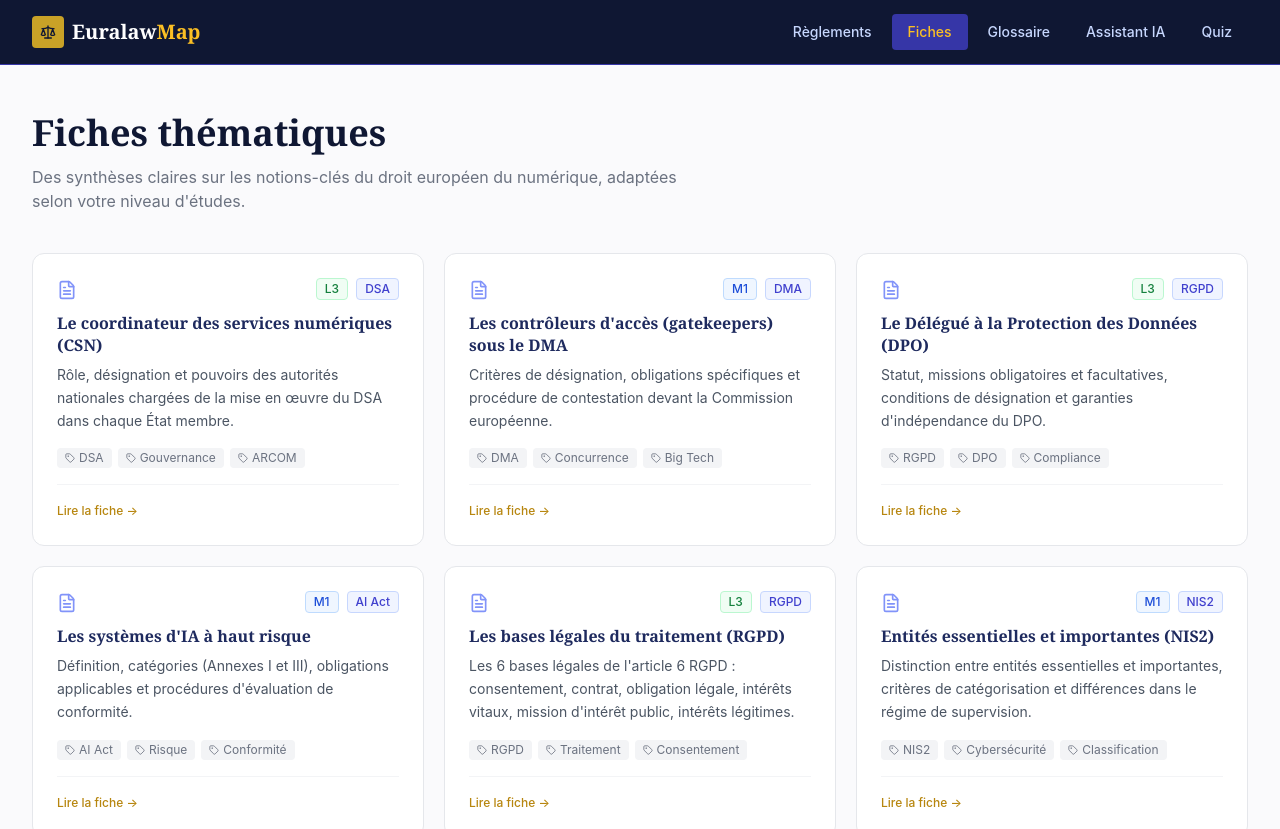
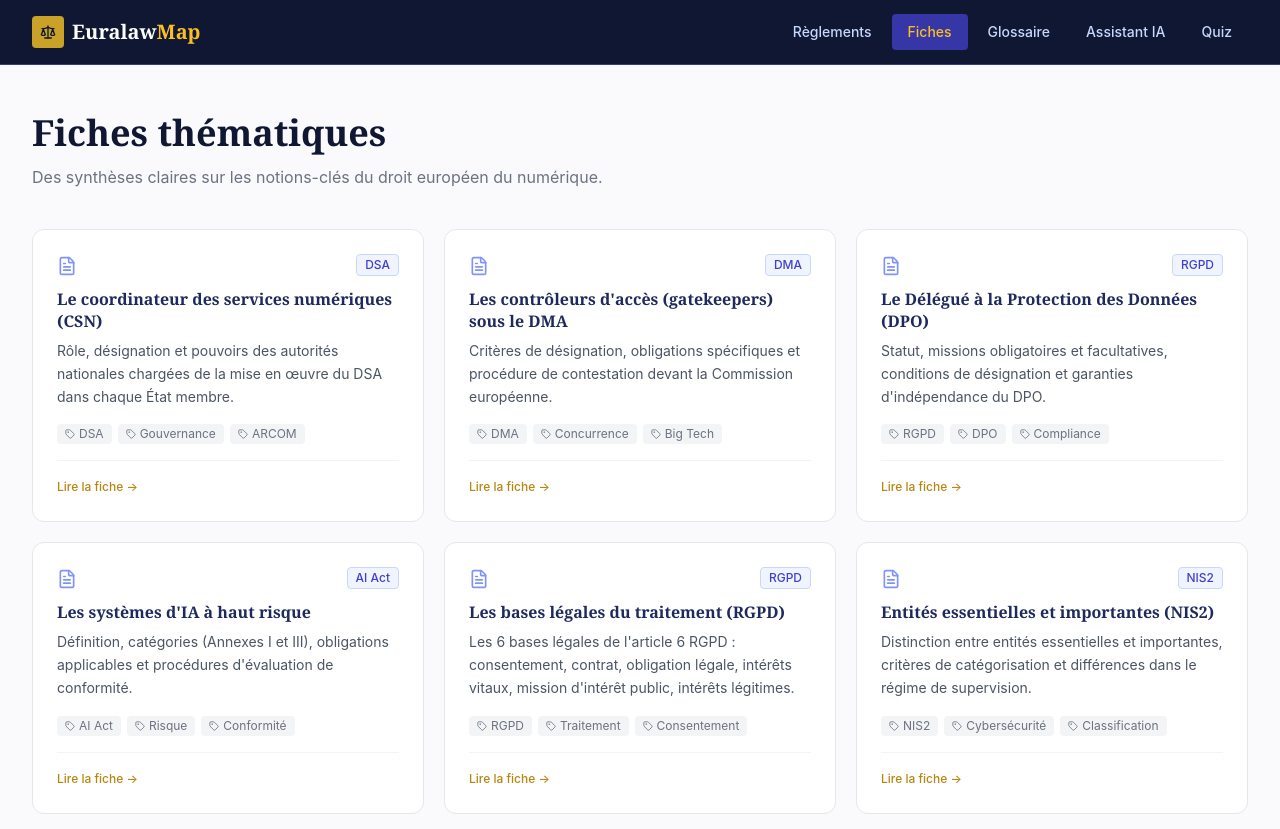
Before and after one commit to norhaneb17/EuraLawMap, a Next.js app: page /fiches in a window 1280 px wide. Shown: the top 829 px of the page. Built offline with nearby package versions, Linux system fonts and the light colour scheme.

Commit message:
feat: remove academic level indicators (L3/M1/M2) from all pages

```diff
--- a/app/fiches/[slug]/page.tsx
+++ b/app/fiches/[slug]/page.tsx
@@ -2,11 +2,6 @@ import { notFound } from "next/navigation";
 import Link from "next/link";
 import { ArrowLeft, Tag, BookOpen, Scale, AlertTriangle, CheckCircle } from "lucide-react";
 
-const difficultyColors: Record<string, string> = {
-  L3: "bg-green-50 text-green-700 border-green-200",
-  M1: "bg-blue-50 text-blue-700 border-blue-200",
-  M2: "bg-purple-50 text-purple-700 border-purple-200",
-};
 
 const fichesData: Record<string, {
   slug: string;
@@ -374,9 +369,6 @@ export default function FichePage({ params }: { params: { slug: string } }) {
       {/* Header */}
       <div className="mb-8">
         <div className="flex flex-wrap gap-2 mb-4">
-          <span className={`text-xs font-semibold px-2.5 py-1 rounded border ${difficultyColors[fiche.difficulty]}`}>
-            Niveau {fiche.difficulty}
-          </span>
           <span className="text-xs font-semibold px-2.5 py-1 rounded border bg-navy-50 text-navy-700 border-navy-200">
             {fiche.regulation}
           </span>
--- a/app/fiches/page.tsx
+++ b/app/fiches/page.tsx
@@ -52,11 +52,6 @@ const mockFiches = [
   },
 ];
 
-const difficultyColors: Record<string, string> = {
-  L3: "bg-green-50 text-green-700 border-green-200",
-  M1: "bg-blue-50 text-blue-700 border-blue-200",
-  M2: "bg-purple-50 text-purple-700 border-purple-200",
-};
 
 export default function FichesPage() {
   return (
@@ -66,8 +61,7 @@ export default function FichesPage() {
           Fiches thématiques
         </h1>
         <p className="text-gray-500 max-w-2xl">
-          Des synthèses claires sur les notions-clés du droit européen du numérique,
-          adaptées selon votre niveau d&apos;études.
+          Des synthèses claires sur les notions-clés du droit européen du numérique.
         </p>
       </div>
 
@@ -80,14 +74,9 @@ export default function FichesPage() {
           >
             <div className="flex items-start justify-between gap-3 mb-3">
               <FileText className="w-5 h-5 text-navy-400 flex-shrink-0 mt-0.5" />
-              <div className="flex gap-2 flex-wrap justify-end">
-                <span className={`text-xs font-medium px-2 py-0.5 rounded border ${difficultyColors[fiche.difficulty]}`}>
-                  {fiche.difficulty}
-                </span>
-                <span className="text-xs font-medium px-2 py-0.5 rounded border bg-navy-50 text-navy-700 border-navy-200">
-                  {fiche.regulation}
-                </span>
-              </div>
+              <span className="text-xs font-medium px-2 py-0.5 rounded border bg-navy-50 text-navy-700 border-navy-200">
+                {fiche.regulation}
+              </span>
             </div>
             <h3 className="font-serif-display font-semibold text-navy-900 text-base leading-snug mb-2 flex-1">
               {fiche.title}
--- a/app/page.tsx
+++ b/app/page.tsx
@@ -89,7 +89,7 @@ export default function HomePage() {
               {
                 emoji: "📄",
                 title: "Fiches thématiques",
-                desc: "Des fiches de synthèse sur les notions clés, organisées par niveau (L3, M1, M2) et par thème.",
+                desc: "Des fiches de synthèse sur les notions clés du droit européen du numérique, organisées par thème.",
                 href: "/fiches",
                 cta: "Parcourir les fiches",
               },
--- a/app/quiz/page.tsx
+++ b/app/quiz/page.tsx
@@ -144,7 +144,6 @@ export default function QuizPage() {
           <span className="text-xs font-medium bg-navy-50 text-navy-700 border border-navy-200 px-2 py-0.5 rounded">
             {question.regulation}
           </span>
-          <span className="text-xs text-gray-400">{question.difficulty}</span>
         </div>
 
         <p className="font-serif-display text-lg font-semibold text-navy-900 mb-6 leading-snug">
```
